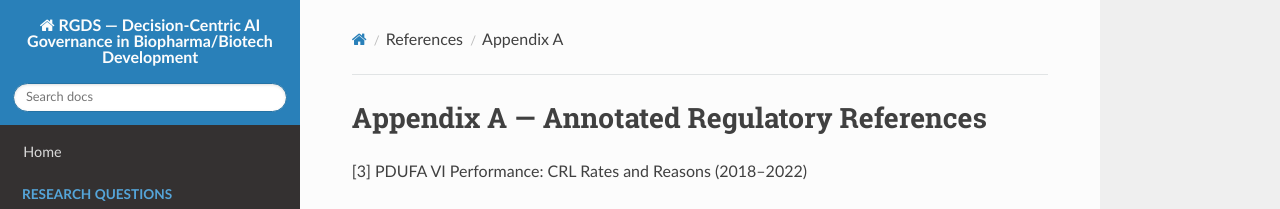
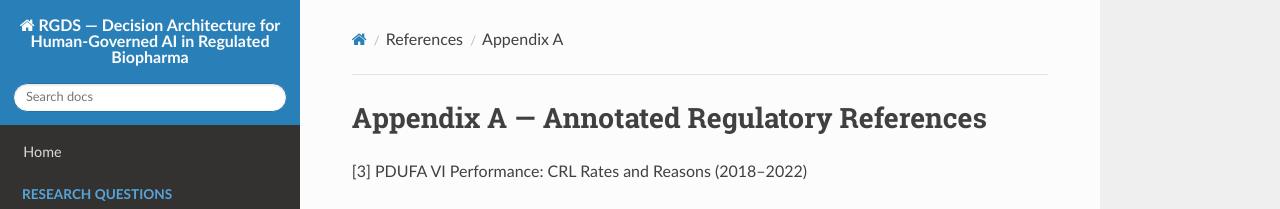
Before and after one commit to mj3b/rgds-independent-study, an MkDocs documentation site: the page built from docs/references/appendix-a.md, in a window 1280 px wide. Shown: the top 209 px of the page. Built offline with MkDocs 1.6.1, drawn with Linux system fonts in a browser that asks for light colours; nearby versions of some CDN libraries.

Commit message:
Revise site name and description in mkdocs.yml
Updated site name and description for clarity and focus.

```diff
--- a/mkdocs.yml
+++ b/mkdocs.yml
@@ -1,5 +1,5 @@
-site_name: RGDS — Decision-Centric AI Governance in Biopharma/Biotech Development
-site_description: A decision‑centric AI governance framework for regulated biopharma/biotech programs.
+site_name: RGDS — Decision Architecture for Human-Governed AI in Regulated Biopharma
+site_description: An independent research framework examining how structured decision artifacts, evidence discipline, and bounded AI support defensible phase-gate decisions in regulated biopharma and biotech development.
 
 theme:
   name: readthedocs
```
